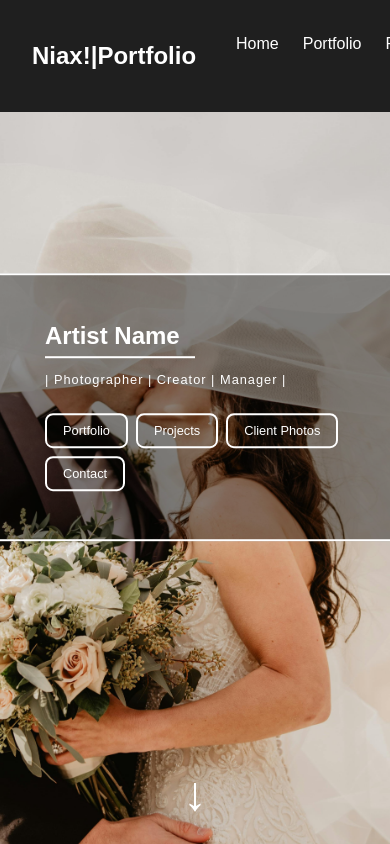
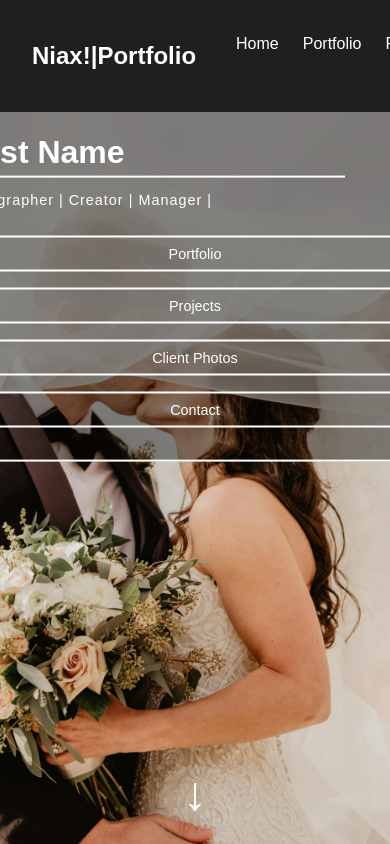
Before and after one commit to VictorySpecificationII/flowersbythebed-photography, a React (Vite) app: page / in a window 390 px wide. Shown: the top 844 px of the page. Built offline with nearby package versions, Linux system fonts and the light colour scheme.

Commit message:
artist overlay mobile friendly optimization

```diff
--- a/src/modules/Home.jsx
+++ b/src/modules/Home.jsx
@@ -10,6 +10,14 @@ import img4 from "../images/Home/Home4.jpeg";
 const Home = () => {
   const images = [img1, img2, img3, img4];
   const [current, setCurrent] = useState(0);
+
+  // Section buttons
+  const sections = [
+    { label: "Portfolio", id: "portfolio" },
+    { label: "Projects", id: "projects" },
+    { label: "Client Photos", id: "client-photos" },
+    { label: "Contact", id: "contact" },
+  ];
 
   useEffect(() => {
     const interval = setInterval(() => {
@@ -26,8 +34,11 @@ const Home = () => {
         overflow: "hidden",
       }}
     >
+      {/* Image fade carousel */}
       <ImageCarousel images={images} current={current} />
-      <ArtistOverlay />
+
+      {/* Artist overlay with buttons */}
+      <ArtistOverlay sections={sections} />
 
       {/* Down arrow */}
       <div
--- a/src/modules/submodules/Home/ArtistOverlay.jsx
+++ b/src/modules/submodules/Home/ArtistOverlay.jsx
@@ -1,24 +1,105 @@
 import React from "react";
 
-const sections = [
-  { label: "Portfolio", id: "portfolio" },
-  { label: "Projects", id: "projects" },
-  { label: "Client Photos", id: "client-photos" },
-  { label: "Contact", id: "contact" },
-];
+const ArtistOverlay = ({ sections }) => {
+  return (
+    <div
+      style={{
+        position: "absolute",
+        top: "35%",
+        left: "50%",
+        transform: "translate(-50%, -50%)",
+        zIndex: 2,
+        padding: "6rem 18rem", // desktop padding
+        background: "rgba(0,0,0,0.4)",
+        border: "2px solid white",
+        borderRadius: "0px",
+        minWidth: "500px",
+        maxWidth: "90%",
+        textAlign: "left",
+        color: "white",
 
-const ArtistOverlay = () => {
-  return (
-    <div style={overlayStyle}>
-      <h1 style={styles.artistName}>Artist Name</h1>
-      <div style={styles.separator} />
-      <p style={styles.roles}>| Photographer | Creator | Manager |</p>
+        // Responsive adjustments
+        // @media queries with inline JS
+        // we'll override padding and transforms for smaller screens
+        ...(window.innerWidth <= 768 && {
+          padding: "3rem 2rem",
+          top: "25%",
+        }),
+        ...(window.innerWidth <= 480 && {
+          padding: "2rem 1.5rem",
+          top: "20%",
+        }),
+      }}
+    >
+      {/* Artist name */}
+      <div
+        style={{
+          transform: "translate(-250px, 5px)",
+          marginBottom: "6px",
+          ...(window.innerWidth <= 768 && { transform: "translate(-100px, 0)" }),
+          ...(window.innerWidth <= 480 && { transform: "translate(0, 0)" }),
+        }}
+      >
+        <h1 style={{ margin: 0, fontSize: "2rem" }}>Artist Name</h1>
+      </div>
 
-      <div style={styles.buttonRow}>
+      {/* Separator line */}
+      <div
+        style={{
+          height: "2px",
+          width: "100%",
+          maxWidth: "400px",
+          backgroundColor: "white",
+          marginBottom: "12px",
+          transform: "translate(-250px, 0px)",
+          ...(window.innerWidth <= 768 && { transform: "translate(-100px, 0)" }),
+          ...(window.innerWidth <= 480 && { transform: "translate(0, 0)" }),
+        }}
+      />
+
+      {/* Roles */}
+      <div
+        style={{
+          transform: "translate(-250px, 0px)",
+          ...(window.innerWidth <= 768 && { transform: "translate(-100px, 0)" }),
+          ...(window.innerWidth <= 480 && { transform: "translate(0, 0)" }),
+        }}
+      >
+        <p
+          style={{
+            margin: 0,
+            fontSize: window.innerWidth <= 480 ? "0.9rem" : "1rem",
+            letterSpacing: "1px",
+          }}
+        >
+          | Photographer | Creator | Manager |
+        </p>
+      </div>
+
+      {/* Buttons row */}
+      <div
+        style={{
+          display: "flex",
+          gap: "1rem",
+          marginTop: "1.5rem",
+          flexWrap: "wrap",
+          transform: "translate(-250px, 0px)",
+          ...(window.innerWidth <= 768 && { transform: "translate(-100px, 0)" }),
+          ...(window.innerWidth <= 480 && { transform: "translate(0, 0)", flexDirection: "column" }),
+        }}
+      >
         {sections.map(({ label, id }) => (
           <button
             key={id}
-            style={styles.button}
+            style={{
+              padding: "0.5rem 1.5rem",
+              border: "2px solid white",
+              background: "transparent",
+              color: "white",
+              cursor: "pointer",
+              fontSize: window.innerWidth <= 480 ? "0.9rem" : "1rem",
+              transition: "all 0.3s",
+            }}
             onMouseEnter={(e) => {
               e.currentTarget.style.background = "white";
               e.currentTarget.style.color = "black";
@@ -29,7 +110,9 @@ const ArtistOverlay = () => {
             }}
             onClick={() => {
               const section = document.getElementById(id);
-              if (section) section.scrollIntoView({ behavior: "smooth" });
+              if (section) {
+                section.scrollIntoView({ behavior: "smooth" });
+              }
             }}
           >
             {label}
@@ -41,58 +124,3 @@ const ArtistOverlay = () => {
 };
 
 export default ArtistOverlay;
-
-// --- Styles ---
-const overlayStyle = {
-  position: "absolute",
-  top: "35%",
-  left: "50%",
-  transform: "translate(-50%, -50%)",
-  zIndex: 2,
-  padding: "3rem",
-  background: "rgba(0,0,0,0.4)",
-  border: "2px solid white",
-  borderRadius: "0px",
-  minWidth: "300px",
-  maxWidth: "90%",
-  textAlign: "left",
-  color: "white",
-  display: "flex",
-  flexDirection: "column",
-  alignItems: "flex-start",
-};
-
-const styles = {
-  artistName: {
-    margin: 0,
-    paddingBottom: "6px",
-    fontSize: "clamp(1.5rem, 4vw, 3rem)",
-  },
-  separator: {
-    height: "2px",
-    width: "50%",
-    maxWidth: "400px",
-    backgroundColor: "white",
-    marginBottom: "12px",
-  },
-  roles: {
-    margin: 0,
-    fontSize: "clamp(0.8rem, 2vw, 1rem)",
-    letterSpacing: "1px",
-  },
-  buttonRow: {
-    display: "flex",
-    flexWrap: "wrap",
-    gap: "0.5rem",
-    marginTop: "1.5rem",
-  },
-  button: {
-    padding: "0.5rem 1rem",
-    border: "2px solid white",
-    background: "transparent",
-    color: "white",
-    cursor: "pointer",
-    fontSize: "clamp(0.8rem, 2vw, 1rem)",
-    transition: "all 0.3s",
-  },
-};
```
